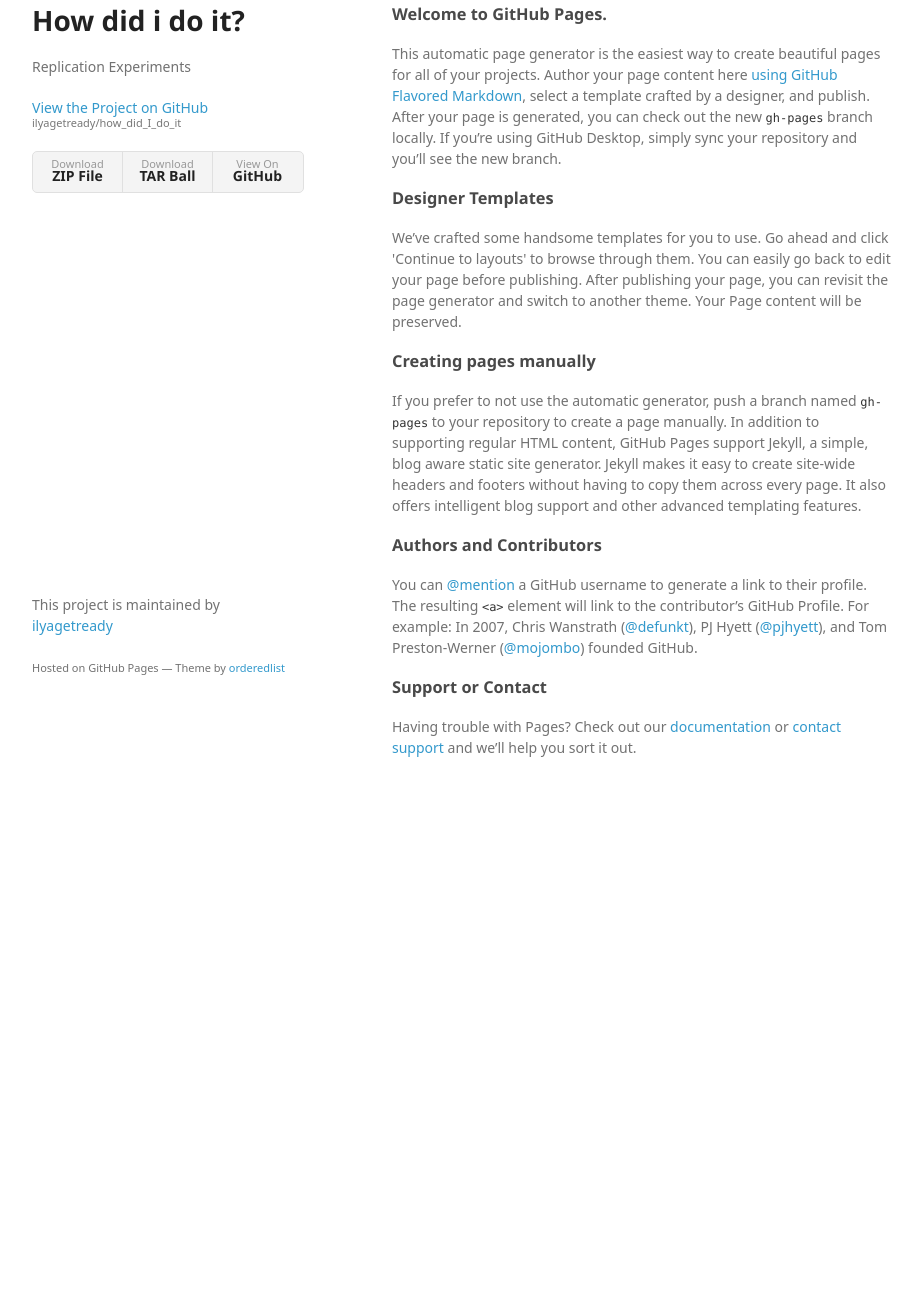
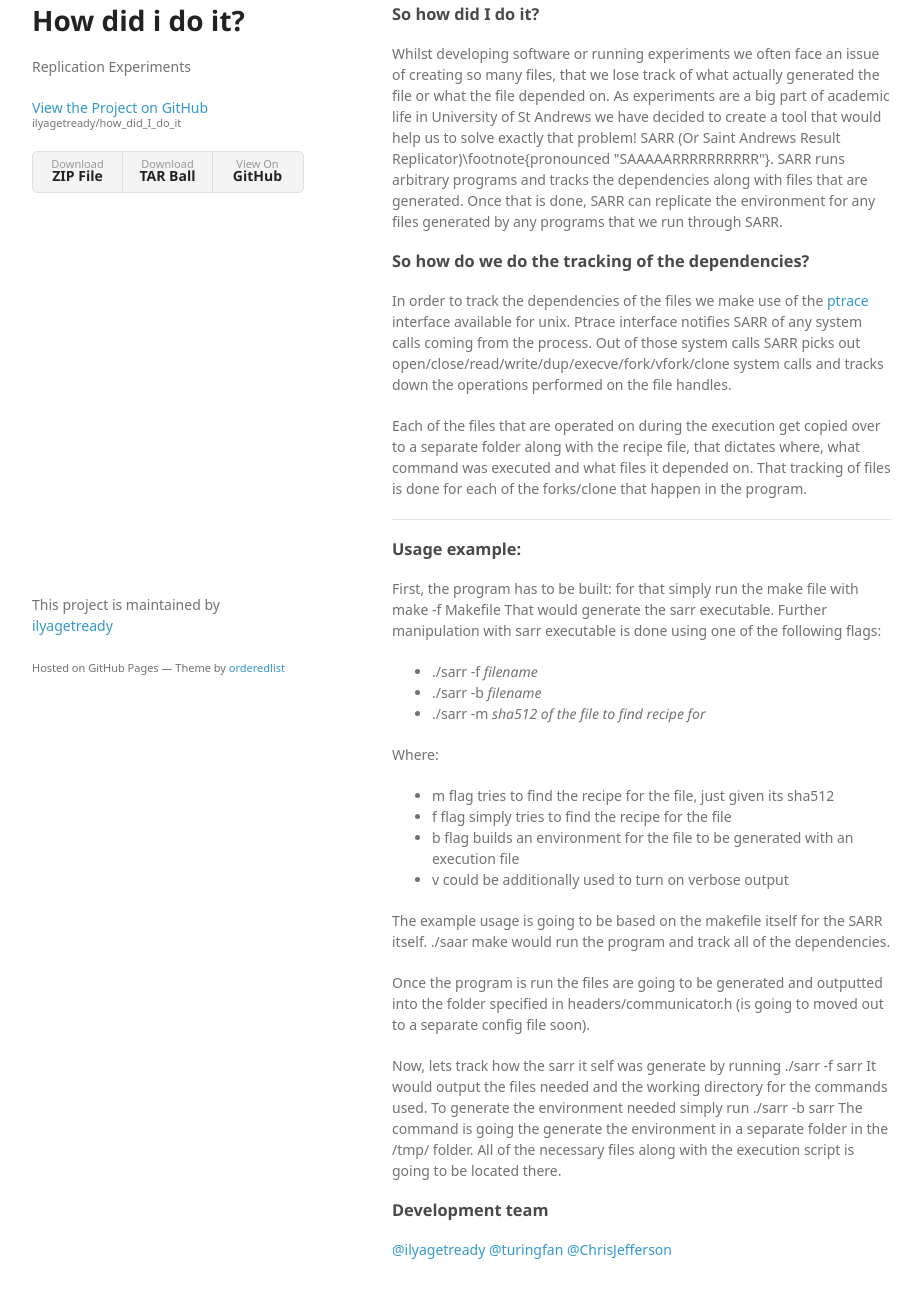
Before and after one commit to recomputation/how_did_I_do_it, a plain HTML site: page index.html in a window 1280 px wide. Shown: the part 53-1350 px from the top of the page, without its empty margins (178-1100 px from the left). Before the commit the page ends 881 px from the top, so only its background shows below. Drawn offline with Linux system fonts and the light colour scheme; a web font is replaced by a local one.

```diff
--- a/index.html
+++ b/index.html
@@ -29,29 +29,63 @@
       </header>
       <section>
         <h3>
-<a id="welcome-to-github-pages" class="anchor" href="#welcome-to-github-pages" aria-hidden="true"><span aria-hidden="true" class="octicon octicon-link"></span></a>Welcome to GitHub Pages.</h3>
+<a id="so-how-did-i-do-it" class="anchor" href="#so-how-did-i-do-it" aria-hidden="true"><span aria-hidden="true" class="octicon octicon-link"></span></a>So how did I do it?</h3>
 
-<p>This automatic page generator is the easiest way to create beautiful pages for all of your projects. Author your page content here <a href="https://guides.github.com/features/mastering-markdown/">using GitHub Flavored Markdown</a>, select a template crafted by a designer, and publish. After your page is generated, you can check out the new <code>gh-pages</code> branch locally. If you’re using GitHub Desktop, simply sync your repository and you’ll see the new branch.</p>
+<p>Whilst developing software or running experiments we often face an issue of creating so many files, that we lose track of what actually generated the file or what the file depended on. As experiments are a big part of academic life in University of St Andrews we have decided to create a tool that would help us to solve exactly that problem! SARR (Or Saint Andrews Result Replicator)\footnote{pronounced "SAAAAARRRRRRRRRR"}. SARR runs arbitrary programs and tracks the dependencies along with files that are generated. Once that is done, SARR can replicate the environment for any files generated by any programs that we run through SARR. </p>
 
 <h3>
-<a id="designer-templates" class="anchor" href="#designer-templates" aria-hidden="true"><span aria-hidden="true" class="octicon octicon-link"></span></a>Designer Templates</h3>
+<a id="so-how-do-we-do-the-tracking-of-the-dependencies" class="anchor" href="#so-how-do-we-do-the-tracking-of-the-dependencies" aria-hidden="true"><span aria-hidden="true" class="octicon octicon-link"></span></a>So how do we do the tracking of the dependencies?</h3>
 
-<p>We’ve crafted some handsome templates for you to use. Go ahead and click 'Continue to layouts' to browse through them. You can easily go back to edit your page before publishing. After publishing your page, you can revisit the page generator and switch to another theme. Your Page content will be preserved.</p>
+<p>In order to track the dependencies of the files we make use of the <a href="http://man7.org/linux/man-pages/man2/ptrace.2.html">ptrace</a> interface available for unix. Ptrace interface notifies SARR of any system calls coming from the process. Out of those system calls SARR picks out open/close/read/write/dup/execve/fork/vfork/clone system calls and tracks down the operations performed on the file handles.</p>
+
+<p>Each of the files that are operated on during the execution get copied over to a separate folder along with the recipe file, that dictates where, what command was executed and what files it depended on. That tracking of files is done for each of the forks/clone that happen in the program.</p>
+
+<hr>
 
 <h3>
-<a id="creating-pages-manually" class="anchor" href="#creating-pages-manually" aria-hidden="true"><span aria-hidden="true" class="octicon octicon-link"></span></a>Creating pages manually</h3>
+<a id="usage-example" class="anchor" href="#usage-example" aria-hidden="true"><span aria-hidden="true" class="octicon octicon-link"></span></a>Usage example:</h3>
 
-<p>If you prefer to not use the automatic generator, push a branch named <code>gh-pages</code> to your repository to create a page manually. In addition to supporting regular HTML content, GitHub Pages support Jekyll, a simple, blog aware static site generator. Jekyll makes it easy to create site-wide headers and footers without having to copy them across every page. It also offers intelligent blog support and other advanced templating features.</p>
+<p>First, the program has to be built: for that simply run the make file with
+    make -f Makefile
+That would generate the sarr executable. Further manipulation with sarr executable is done using one of the following flags:</p>
+
+<ul>
+<li>./sarr -f <em>filename</em>
+</li>
+<li>./sarr -b <em>filename</em>
+</li>
+<li>./sarr -m <em>sha512 of the file to find recipe for</em>
+</li>
+</ul>
+
+<p>Where:</p>
+
+<ul>
+<li>m flag tries to find the recipe for the file, just given its sha512</li>
+<li>f flag simply tries to find the recipe for the file</li>
+<li>b flag builds an environment for the file to be generated with an execution file</li>
+<li>v could be additionally used to turn on verbose output</li>
+</ul>
+
+<p>The example usage is going to be based on the makefile itself for the SARR itself.
+    ./saar make
+would run the program and track all of the dependencies.</p>
+
+<p>Once the program is run the files are going to be generated and outputted into the folder specified in headers/communicator.h (is going to moved out to a separate config file soon).</p>
+
+<p>Now, lets track how the sarr it self was generate by running
+    ./sarr -f sarr
+It would output the files needed and the working directory for the commands used.
+To generate the environment needed simply run
+    ./sarr -b sarr
+The command is going the generate the environment in a separate folder in the /tmp/ folder. All of the necessary files along with the execution script is going to be located there.</p>
 
 <h3>
-<a id="authors-and-contributors" class="anchor" href="#authors-and-contributors" aria-hidden="true"><span aria-hidden="true" class="octicon octicon-link"></span></a>Authors and Contributors</h3>
+<a id="development-team" class="anchor" href="#development-team" aria-hidden="true"><span aria-hidden="true" class="octicon octicon-link"></span></a>Development team</h3>
 
-<p>You can <a href="https://help.github.com/articles/basic-writing-and-formatting-syntax/#mentioning-users-and-teams" class="user-mention">@mention</a> a GitHub username to generate a link to their profile. The resulting <code>&lt;a&gt;</code> element will link to the contributor’s GitHub Profile. For example: In 2007, Chris Wanstrath (<a href="https://github.com/defunkt" class="user-mention">@defunkt</a>), PJ Hyett (<a href="https://github.com/pjhyett" class="user-mention">@pjhyett</a>), and Tom Preston-Werner (<a href="https://github.com/mojombo" class="user-mention">@mojombo</a>) founded GitHub.</p>
-
-<h3>
-<a id="support-or-contact" class="anchor" href="#support-or-contact" aria-hidden="true"><span aria-hidden="true" class="octicon octicon-link"></span></a>Support or Contact</h3>
-
-<p>Having trouble with Pages? Check out our <a href="https://help.github.com/pages">documentation</a> or <a href="https://github.com/contact">contact support</a> and we’ll help you sort it out.</p>
+<p><a href="https://github.com/ilyagetready" class="user-mention">@ilyagetready</a>
+<a href="https://github.com/turingfan" class="user-mention">@turingfan</a>
+<a href="https://github.com/ChrisJefferson" class="user-mention">@ChrisJefferson</a></p>
       </section>
       <footer>
         <p>This project is maintained by <a href="https://github.com/ilyagetready">ilyagetready</a></p>
```
Also changed, not shown: params.json (+1 -1 lines).
